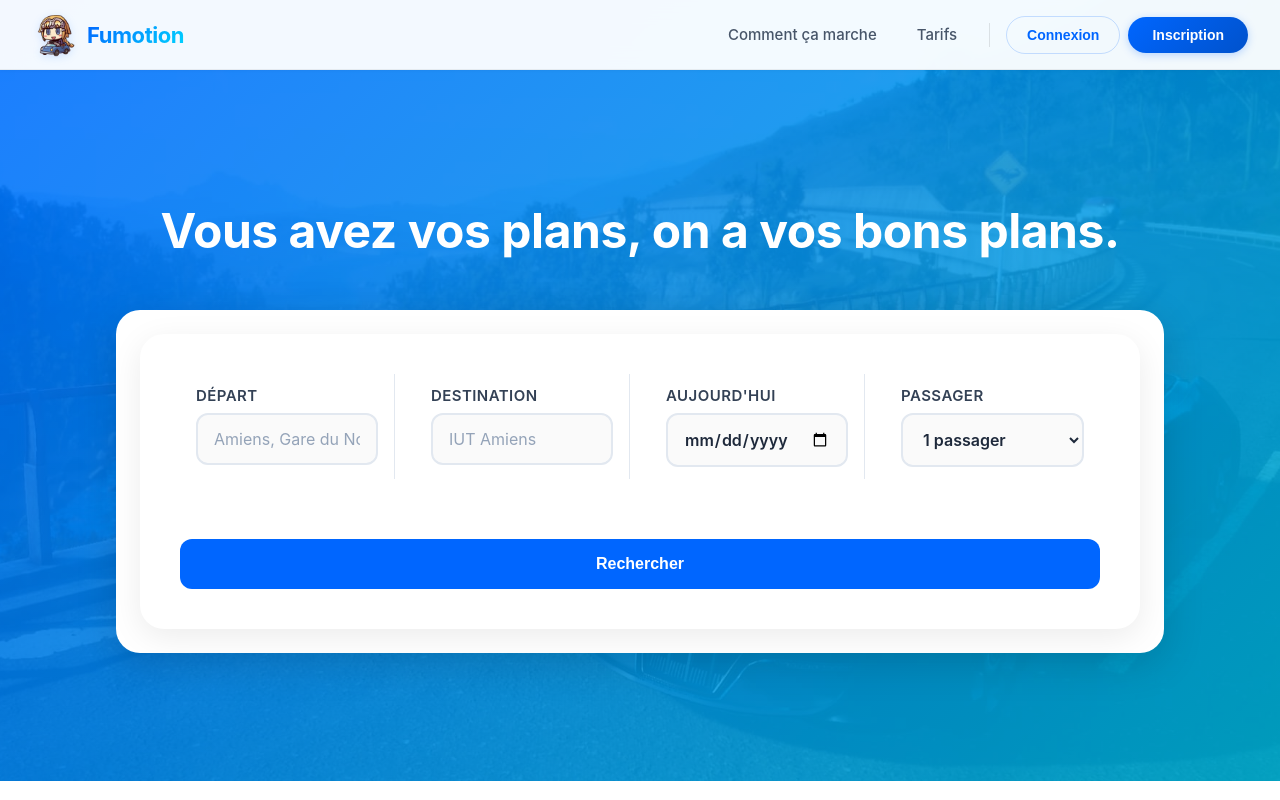
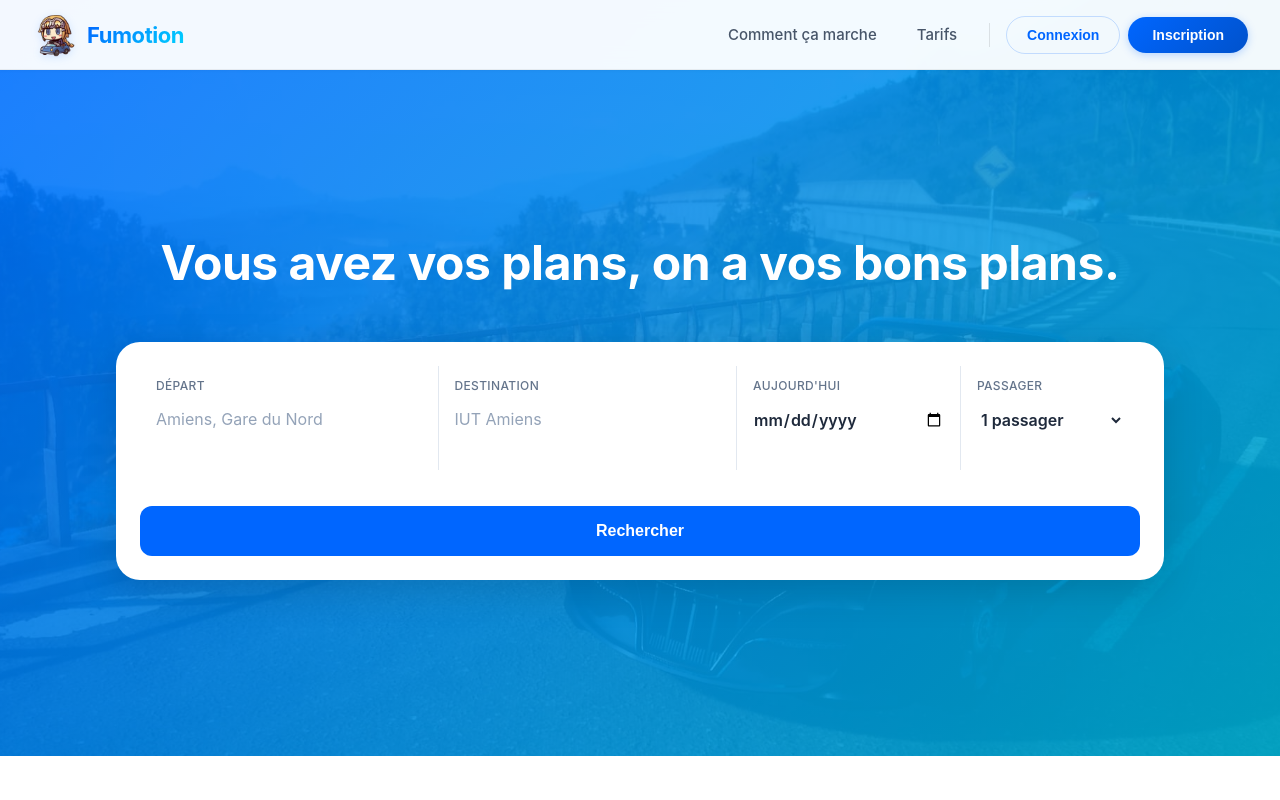
Before and after one commit to clepix21/Fumotion, a React (Create React App) app in the folder app/frontend/: page / in a window 1280 px wide. Shown: the top 800 px of the page. Built offline with nearby package versions, Linux system fonts and the light colour scheme; no server answers.

Commit message:
fix: améliorer le style et la structure du formulaire de recherche

```diff
--- a/app/frontend/src/pages/SearchPage.js
+++ b/app/frontend/src/pages/SearchPage.js
@@ -230,75 +230,61 @@ export default function SearchPage() {
             <p>Trouvez le covoiturage parfait pour vos déplacements</p>
           </div>
 
+          <div className="search-card">
             <form onSubmit={handleSearch} className="search-form">
               <div className="form-row">
                 <div className="form-group">
-                <label htmlFor="departure">
-                  <span className="label-icon">📍</span>
-                  Départ
-                </label>
+                  <label className="form-label">Départ</label>
                   <input
                     type="text"
-                  id="departure"
+                    placeholder="Paris, Gare de Lyon"
+                    className="form-input"
                     value={searchParams.departure}
                     onChange={(e) => setSearchParams({ ...searchParams, departure: e.target.value })}
-                  placeholder="Ville de départ"
-                  className="form-input"
                   />
                 </div>
 
                 <div className="form-group">
-                <label htmlFor="arrival">
-                  <span className="label-icon">🎯</span>
-                  Arrivée
-                </label>
+                  <label className="form-label">Destination</label>
                   <input
                     type="text"
-                  id="arrival"
+                    placeholder="Marseille"
+                    className="form-input"
                     value={searchParams.arrival}
                     onChange={(e) => setSearchParams({ ...searchParams, arrival: e.target.value })}
-                  placeholder="Ville d'arrivée"
-                  className="form-input"
                   />
                 </div>
 
                 <div className="form-group">
-                <label htmlFor="date">
-                  <span className="label-icon">📅</span>
-                  Date
-                </label>
+                  <label className="form-label">Aujourd'hui</label>
                   <input
                     type="date"
-                  id="date"
+                    className="form-input"
                     value={searchParams.date}
                     onChange={(e) => setSearchParams({ ...searchParams, date: e.target.value })}
-                  className="form-input"
                   />
                 </div>
 
                 <div className="form-group">
-                <label htmlFor="passengers">
-                  <span className="label-icon">👥</span>
-                  Passagers
-                </label>
+                  <label className="form-label">passager</label>
                   <select
-                  id="passengers"
+                    className="form-input"
                     value={searchParams.passengers}
                     onChange={(e) => setSearchParams({ ...searchParams, passengers: parseInt(e.target.value, 10) })}
-                  className="form-input"
                   >
-                  <option value="1">1</option>
-                  <option value="2">2</option>
-                  <option value="3">3</option>
-                  <option value="4">4</option>
+                    <option value="1">1 passager</option>
+                    <option value="2">2 passagers</option>
+                    <option value="3">3 passagers</option>
+                    <option value="4">4 passagers</option>
                   </select>
                 </div>
+              </div>
 
-              <button type="submit" className="search-btn" disabled={loading}>
+              <button type="submit" className="search-button" disabled={loading}>
                 {loading ? "Recherche..." : "Rechercher"}
               </button>
+            </form>
           </div>
-          </form>
 
           <div className="results-section">
             {loading && (
--- a/app/frontend/src/styles/Search.css
+++ b/app/frontend/src/styles/Search.css
@@ -83,92 +83,88 @@
 }
 
 /* ===== SEARCH FORM ===== */
+.search-card {
+  background: #ffffff;
+  border-radius: 1.5rem;
+  box-shadow: 0 10px 40px rgba(0, 0, 0, 0.15);
+  padding: 1.5rem;
+  max-width: 1000px;
+  margin: 0 auto 3rem;
+  animation: fadeInUp 0.6s ease-out 0.2s backwards;
+}
+
 .search-form {
-  background: white;
-  border-radius: 1.5rem;
-  padding: 2.5rem;
-  box-shadow: 0 8px 32px rgba(0, 0, 0, 0.08);
-  animation: fadeInUp 0.6s ease-out 0.2s backwards;
+  display: flex;
+  flex-direction: column;
+  gap: 1rem;
 }
 
 .form-row {
   display: grid;
-  grid-template-columns: repeat(auto-fit, minmax(200px, 1fr));
-  gap: 1.25rem;
-  margin-bottom: 1.5rem;
+  grid-template-columns: 2fr 2fr 1.5fr 1.2fr;
+  gap: 0;
 }
 
 .form-group {
   display: flex;
   flex-direction: column;
   gap: 0.5rem;
+  padding: 0.75rem 1rem;
+  border-right: 1px solid #e2e8f0;
+  min-height: 80px;
 }
 
-.form-group label {
-  display: flex;
-  align-items: center;
-  gap: 0.5rem;
-  font-weight: 600;
-  color: #334155;
-  font-size: 0.9375rem;
+.form-group:last-child {
+  border-right: none;
 }
 
-.label-icon {
-  font-size: 1.125rem;
+.form-label {
+  font-size: 0.75rem;
+  font-weight: 500;
+  color: #64748b;
+  text-transform: uppercase;
+  letter-spacing: 0.03em;
 }
 
 .form-input {
-  padding: 0.875rem 1rem;
-  border: 2px solid #e2e8f0;
-  border-radius: 0.75rem;
+  padding: 0.5rem 0;
+  border: none;
   font-size: 1rem;
-  transition: all 0.3s cubic-bezier(0.4, 0, 0.2, 1);
-  background: #fafafa;
-}
-
-.form-input:hover {
-  border-color: #cbd5e1;
-  background: white;
+  color: #1e293b;
+  background: transparent;
+  font-weight: 600;
 }
 
 .form-input:focus {
   outline: none;
-  border-color: #0066ff;
-  background: white;
-  box-shadow: 0 0 0 4px rgba(0, 102, 255, 0.08);
-  transform: translateY(-1px);
 }
 
-.search-btn {
-  padding: 1rem 3rem;
-  background: linear-gradient(135deg, #0066ff 0%, #00a3ff 100%);
-  color: white;
-  border: none;
-  border-radius: 0.75rem;
-  font-weight: 700;
-  font-size: 1.0625rem;
-  cursor: pointer;
-  transition: all 0.3s cubic-bezier(0.4, 0, 0.2, 1);
-  box-shadow: 0 4px 12px rgba(0, 102, 255, 0.3);
-  text-transform: uppercase;
-  letter-spacing: 0.5px;
-  width: 100%;
+.form-input::placeholder {
+  color: #94a3b8;
+  font-weight: 400;
 }
 
-.search-btn:hover:not(:disabled) {
-  transform: translateY(-2px);
-  box-shadow: 0 8px 20px rgba(0, 102, 255, 0.4);
+.search-button {
+  background: #0066ff;
+  color: #ffffff;
+  border: none;
+  padding: 1rem 2.5rem;
+  border-radius: 0.75rem;
+  font-size: 1rem;
+  font-weight: 700;
+  cursor: pointer;
+  transition: all 0.2s;
+  min-height: 50px;
 }
 
-.search-btn:active:not(:disabled) {
-  transform: translateY(0);
+.search-button:hover:not(:disabled) {
+  background: #0052cc;
+  transform: scale(1.02);
 }
 
-.search-btn:disabled {
-  background: linear-gradient(135deg, #9ca3af 0%, #6b7280 100%);
+.search-button:disabled {
+  opacity: 0.6;
   cursor: not-allowed;
-  box-shadow: none;
-  opacity: 0.7;
 }
 
 /* ===== RESULTS SECTION ===== */
```
Lines whose indentation alone changed are shown as unchanged.
